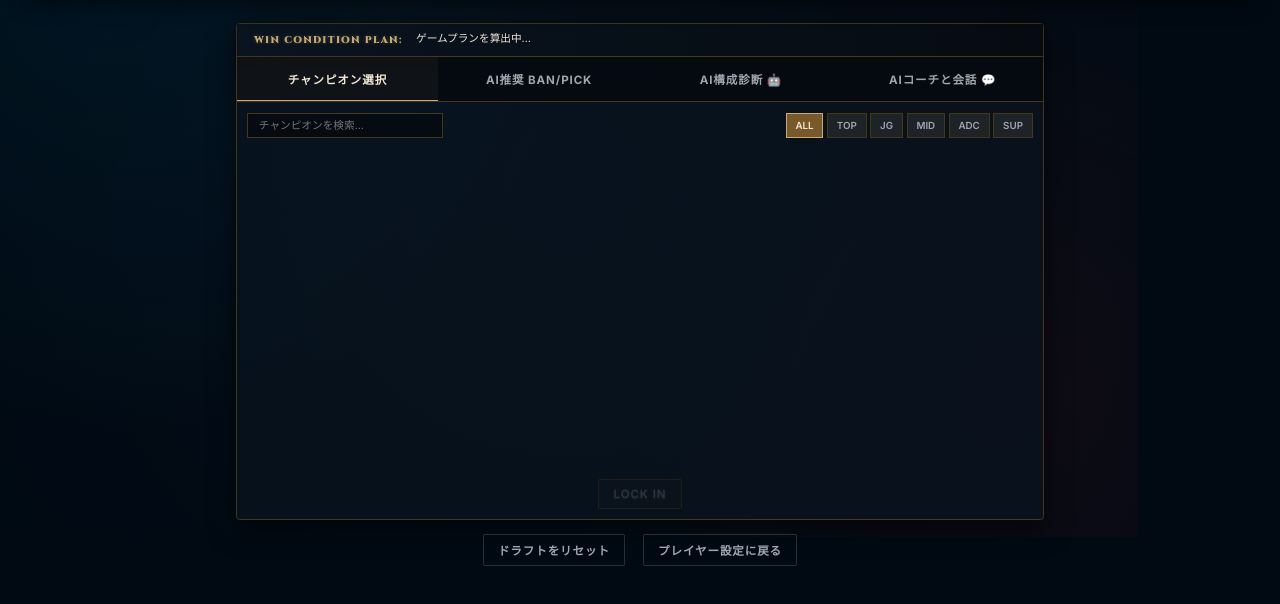
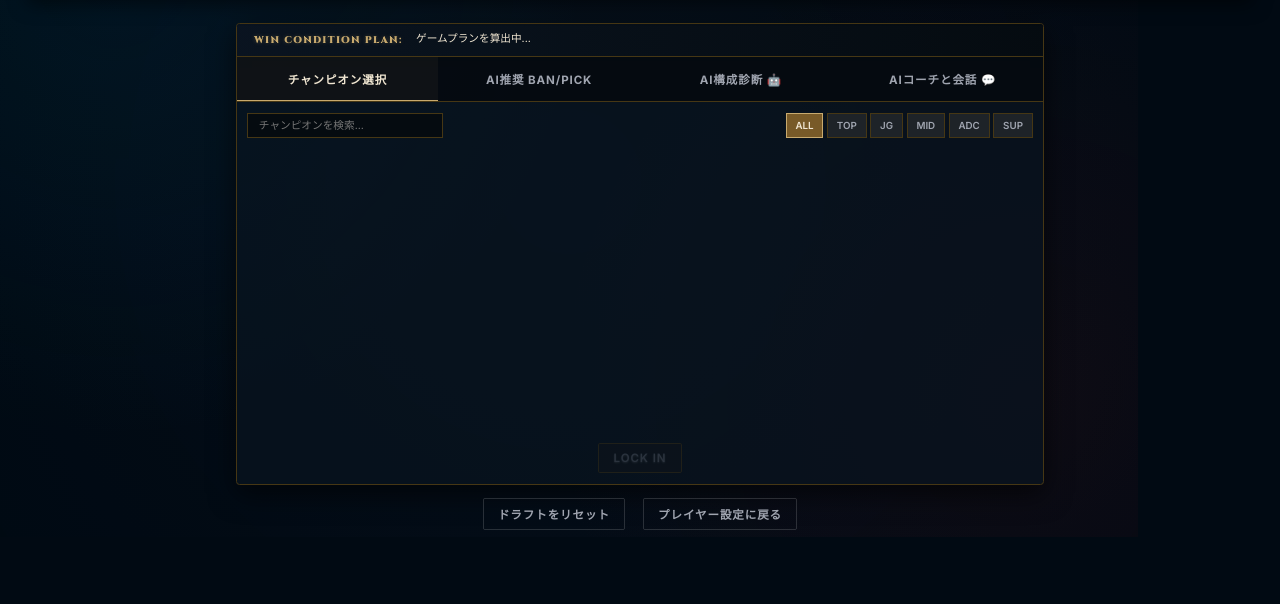
Before and after one commit to fs-s3nnn/lol-draft-assistant, a website: page index.html in a window 1280 px wide. Both pictures are taken after a click on the button "ドラフトシミュレータ". Shown: the part 174-778 px from the top of the page. Drawn offline with Linux system fonts and the light colour scheme; no server answers.

Commit message:
Add files via upload

```diff
--- a/style.css
+++ b/style.css
@@ -786,9 +786,7 @@ body {
   grid-template-columns: 220px 1fr 220px; /* 横幅を280pxから220pxにスリム化 */
   gap: 15px; /* 余白を縮小 */
   margin-bottom: 15px;
-  height: calc(100vh - 210px); /* 縦幅を画面内に固定フィットさせる */
-  min-height: 460px;
-  max-height: 560px;
+  height: 520px; /* 高さを固定し、ズームに全体のフィット調整を任せる */
 }
 
 @media (max-width: 1200px) {
@@ -928,6 +926,8 @@ body {
   display: flex;
   flex-direction: column;
   height: 100%; /* 親グリッドの高さに追従 */
+  min-height: 0; /* 縮小を許可 */
+  overflow: hidden; /* コンテンツのはみ出しを防ぐ */
 }
 
 .panel-tabs {
```
